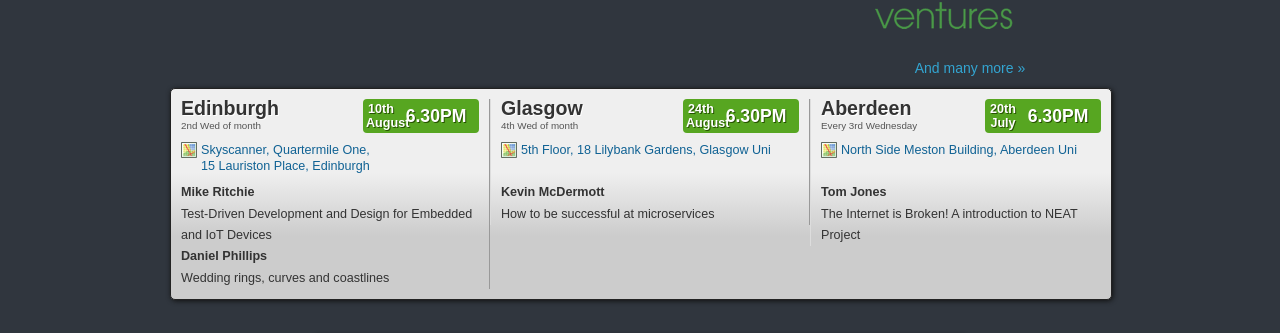
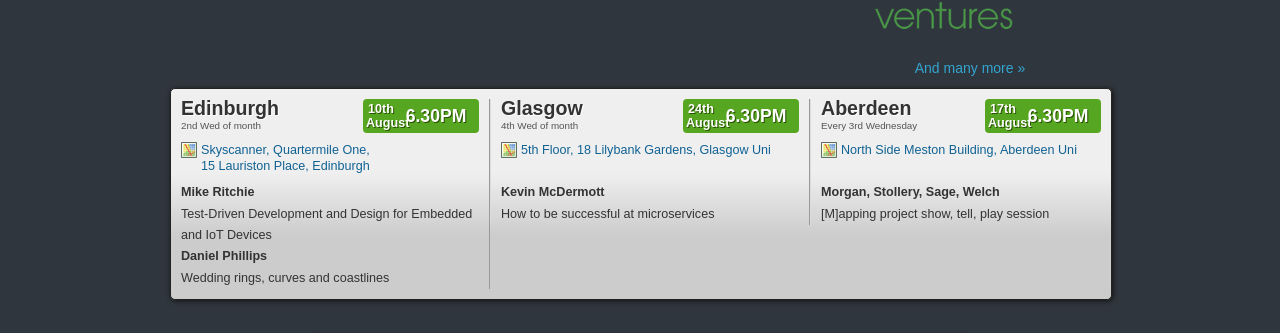
Before and after one commit to techmeetup/techmeetup.co.uk, a Jekyll site: the page built from index.html, in a window 1280 px wide. Shown: the part 311-644 px from the top of the page. Built offline with Jekyll 4.4.1, drawn with Linux system fonts in a browser that asks for light colours.

Commit message:
Updated Aberdeen info

```diff
--- a/_data/index.json
+++ b/_data/index.json
@@ -26,12 +26,12 @@
   "aberdeen": {
     "speakers": [
       {
-        "name": "Tom Jones",
-        "talk": "The Internet is Broken! A introduction to NEAT Project"
+        "name": "Morgan, Stollery, Sage, Welch",
+        "talk": "[M]apping project show, tell, play session"
       }
     ],
-    "day": "20th",
-    "month": "July"
+    "day": "17th",
+    "month": "August"
   },
   "dundee": {
     "speakers": [
```
